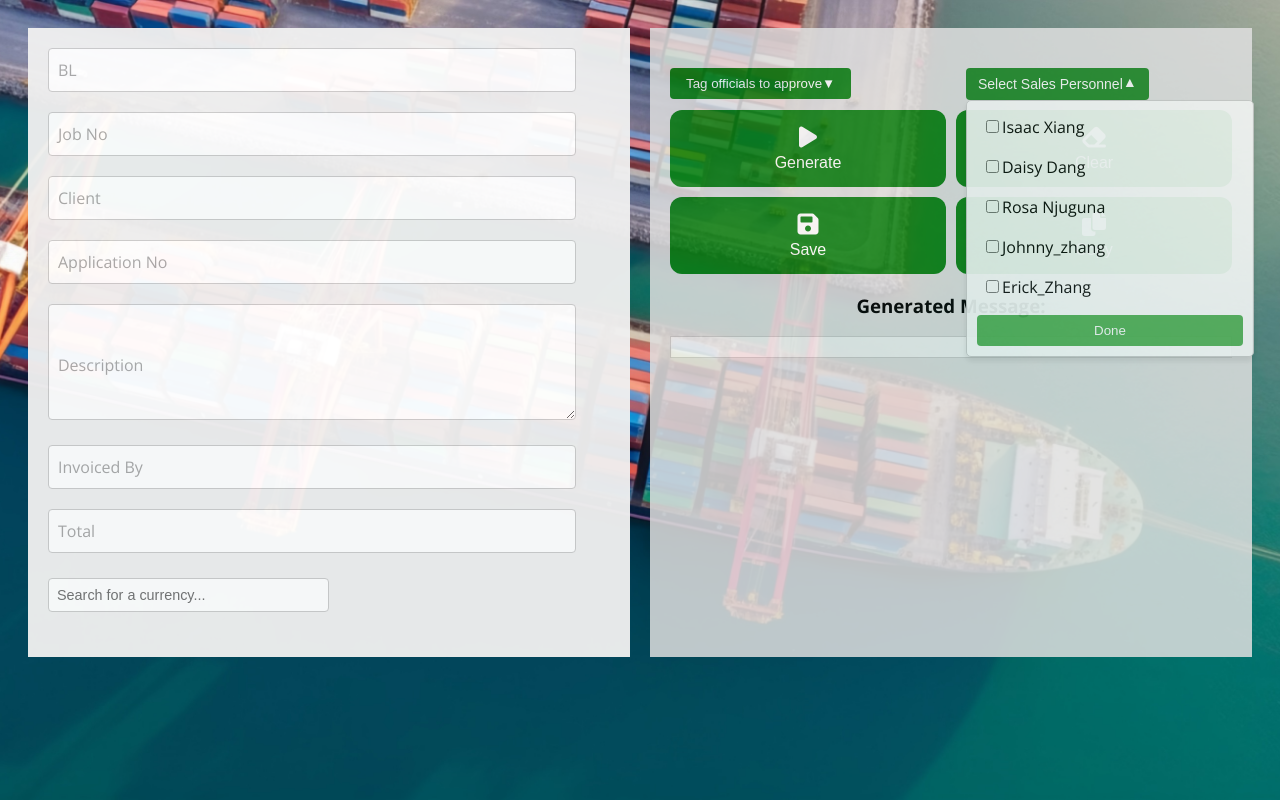
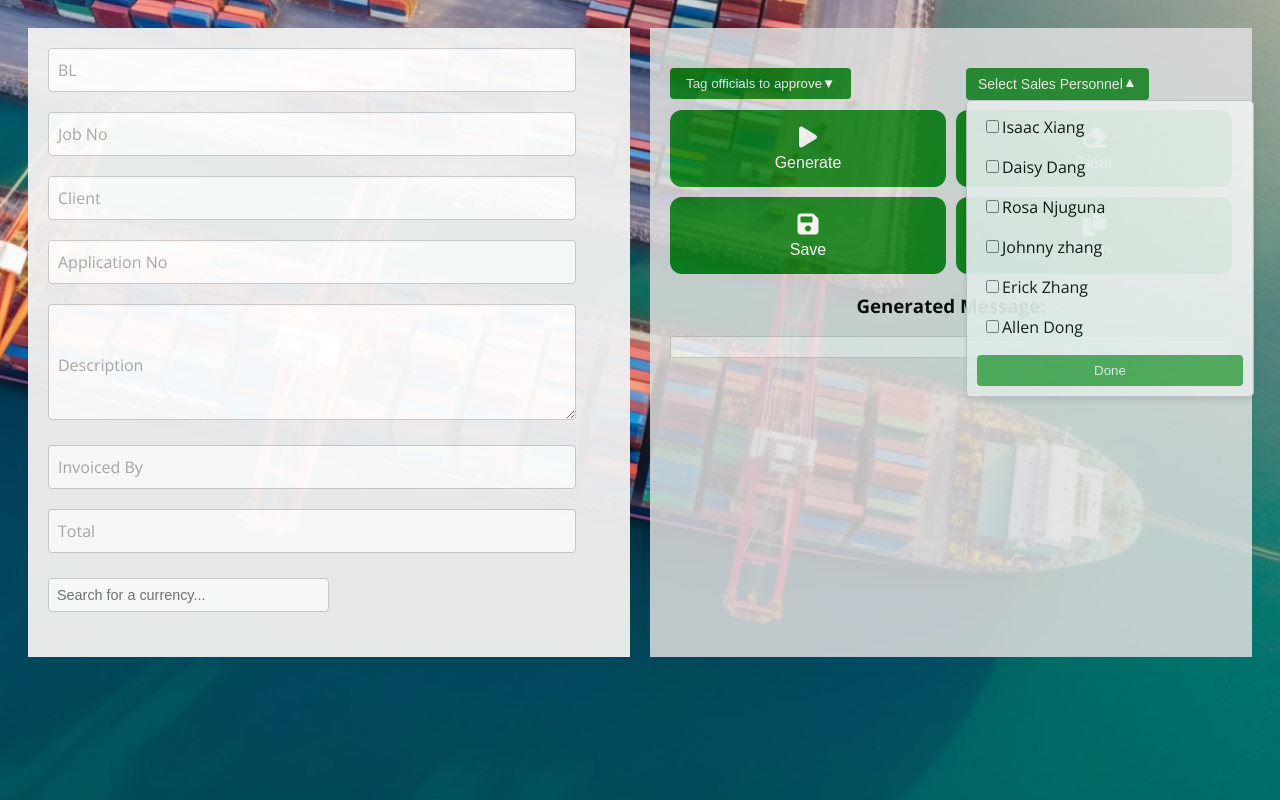
Before and after one commit to Thechifualloys/greenroadcp, a plain HTML site: page index.html in a window 1280 px wide. Both pictures are taken after a click on the button "select sales personnel". Drawn offline with nearby package versions, Linux system fonts and the light colour scheme.

Commit message:
Update index.html
added one sales personnel

```diff
--- a/index.html
+++ b/index.html
@@ -312,8 +312,9 @@
                         <label><input type="checkbox" name="sales" value="Isaac">Isaac Xiang</label>
                         <label><input type="checkbox" name="sales" value="Daisy">Daisy Dang</label>
                         <label><input type="checkbox" name="sales" value="Rosa">Rosa Njuguna</label>
-                        <label><input type="checkbox" name="sales" value="Johnny">Johnny_zhang</label>
-                        <label><input type="checkbox" name="sales" value="Johnny">Erick_Zhang</label>
+                        <label><input type="checkbox" name="sales" value="Johnny">Johnny zhang</label>
+                        <label><input type="checkbox" name="sales" value="Johnny">Erick Zhang</label>
+                        <label><input type="checkbox" name="sales" value="Allen">Allen Dong</label>
                         <button id="done-sales-btn" class="done-btn">Done</button>
                     </div>
                 </div>
```
